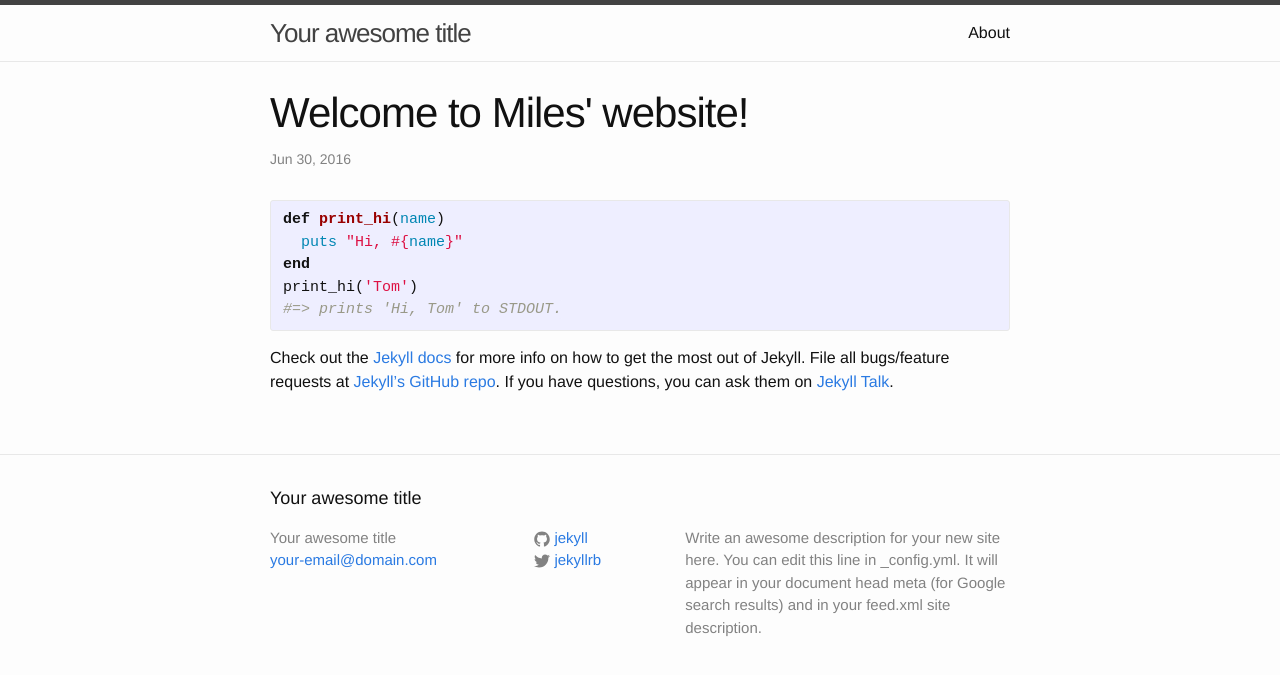
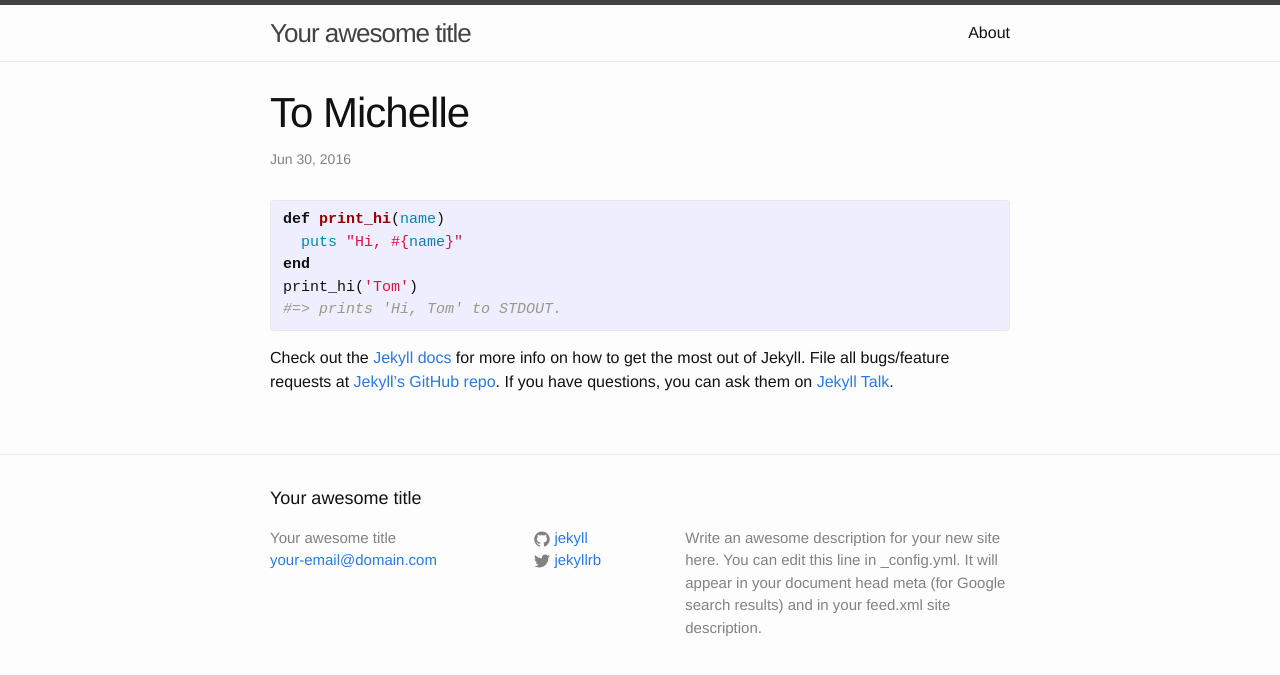
Before and after one commit to Danathor/Danathor.github.io, a Jekyll site: the page built from _posts/2016-06-30-welcome-to-jekyll.markdown, in a window 1280 px wide. Shown: the top 675 px of the page. Built offline with Jekyll 4.4.1, drawn with Linux system fonts in a browser that asks for light colours.

Commit message:
Update 2016-06-30-welcome-to-jekyll.markdown

```diff
--- a/_posts/2016-06-30-welcome-to-jekyll.markdown
+++ b/_posts/2016-06-30-welcome-to-jekyll.markdown
@@ -1,6 +1,6 @@
 ---
 layout: post
-title:  "Welcome to Miles' website!"
+title:  "To Michelle"
 date:   2016-06-30 08:07:46 -0400
 categories: jekyll update
 ---
```
